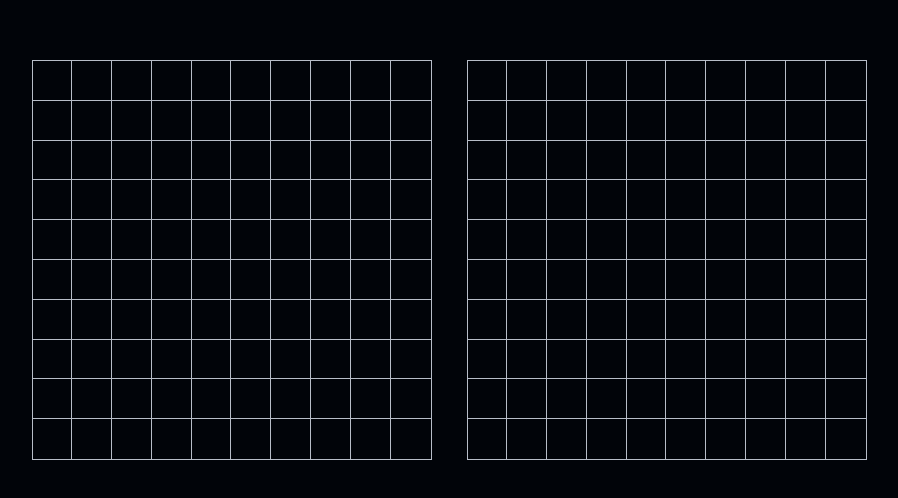
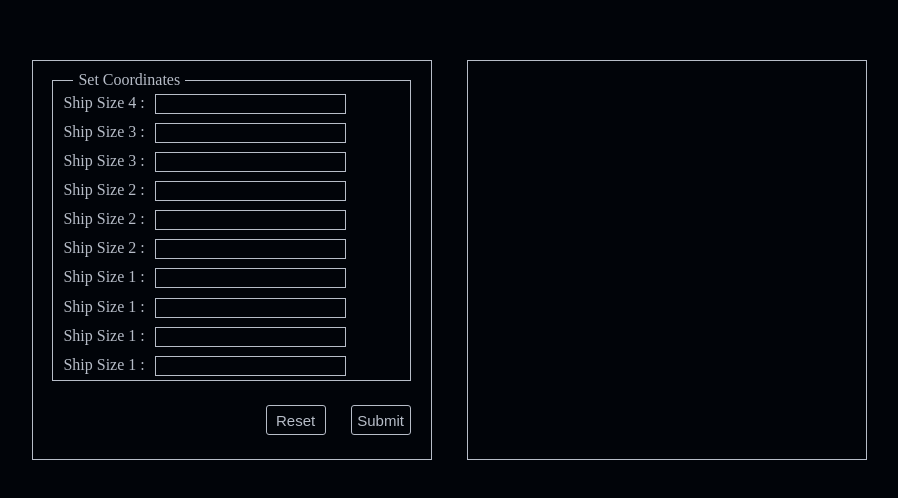
Before and after one commit to DogGotSwag/battleShip, a website built with webpack: page src/template.html in a window 1280 px wide. Shown: the part 140-638 px from the top of the page, without its empty margins (191-1089 px from the left). Built offline with nearby package versions, Linux system fonts and the light colour scheme.

Commit message:
Allow user to input there own coordinates
move player vs computer logic to its own module

this makes index file easier to manage and allows me to later makes
a two player option much easier later on

make makeCoordinateForm() with parameter

function is already set to export and will be used to make a form
to get the coordinates for each ship

make module call makeCoordinateForm() first

now i need to get the coordinates first then make the boards
so for now I'll only make it get the coordinates

replace double quotes with singles

add parameter to makeCoordinateForm()

will be used to make sure the form gets put on the
player board

add form to player board

will be used to get coordinates for the ships

make form take up all the board

create layout & feildset/legend to form

set correct white color on the form

for border and text the color was wrong

make button area & add css for layout

will be used to store buttons, css to make it match the
already existing layout

add inputs form elements into the form

10 for every single one of the ships that need to
be set

add css for form layout and text color

add css styling to form and input elements

makes it look nicer and input default stylings are very ugly

add for/id attributes to form elements

now the labels now link to there corresponding inputs

put correct text on the input labels

now each label has the correct text saying the size of the ship
they use

create reset/submit buttons

style form buttons and set default css

makes the buttons looks nicer and default css makes styling easier

add text to buttons and style

set resetButton to reset type

so it can clear the form when clicked

make inputs required

makes sure all inputs are being used

prevent default submit action of the form

this so the form does not reset the page and i can use the info
on the inputs to set ships

fix: forgot to add class for last input

get all input values when form is submitted

i now i can extract the coordinates from the values

get all coordinates inside of an array

now i can have all the coordinates very neatly organized
inside array so i can set ships

move all get coordinates logic to its own function

makes the code more understandable and easier to apply changes to
logic

adjust playerVsComputer() to array of coordinates

it now uses the array of coordinates to set the ships for the player

call playerVsComputer() with coordinates

user can now set there own coordinates

```diff
--- a/src/domChanger.js
+++ b/src/domChanger.js
@@ -3,10 +3,9 @@ import './domChangerStyles.css';
 function renderPlayersBoards(players = 'player') {
   const boards = document.querySelectorAll(`.${players}`);
 
-  for(let i = 0; i < boards.length; i += 1){
+  for (let i = 0; i < boards.length; i += 1) {
     boards[i].innerHTML = '';
   }
-
 
   for (let i = 0; i < boards.length; i += 1) {
     const current = boards[i];
@@ -29,46 +28,100 @@ function renderPlayersBoards(players = 'player') {
   }
 }
 
-
-function renderBoard(player, grid, missedShots, hitShots){
+function renderBoard(player, grid, missedShots, hitShots) {
   renderPlayersBoards(player);
 
-  for(let i = 0; i < missedShots.length; i += 1){
+  for (let i = 0; i < missedShots.length; i += 1) {
     const shot = missedShots[i];
     const box = document.querySelector(`.${player} .k${shot[0]}${shot[1]}`);
     box.classList.add('missed');
   }
 
-  for(let i = 0; i < hitShots.length; i += 1){
+  for (let i = 0; i < hitShots.length; i += 1) {
     const shot = hitShots[i];
     const ship = grid[shot[0]][shot[1]];
 
     const box = document.querySelector(`.${player} .k${shot[0]}${shot[1]}`);
 
-    if(ship.isSunk()) box.classList.add('sunk');
+    if (ship.isSunk()) box.classList.add('sunk');
 
     box.classList.add('hitShot');
   }
 }
 
-function disablePlay(){
+function disablePlay() {
   const playerBoard = document.querySelector('.computerPlayer');
   playerBoard.classList.add('disabled');
 }
 
-function displayWinner(player){
+function displayWinner(player) {
   const winner = document.querySelector(`.${player}`);
   winner.classList.add('winner');
 }
 
-function displayLoser(player){
+function displayLoser(player) {
   const loser = document.querySelector(`.${player}`);
   loser.classList.add('loser');
 }
 
-function gameOver(winner, loser){
+function gameOver(winner, loser) {
   displayWinner(winner);
   displayLoser(loser);
   disablePlay();
 }
-export { renderPlayersBoards, renderBoard, gameOver };
+
+function makeCoordinateForm(player) {
+  const container = document.querySelector(`.${player}`);
+  const frag = document.createDocumentFragment();
+
+  const form = document.createElement('form');
+  form.classList.add('getCoordinateForm');
+  frag.appendChild(form);
+
+  const fieldSet = document.createElement('fieldset');
+  fieldSet.classList.add('formFieldSet');
+
+  const legend = document.createElement('legend');
+  legend.innerText = 'Set Coordinates';
+  form.appendChild(fieldSet);
+  fieldSet.appendChild(legend);
+
+  const forAttrArray =  ['four', 'three', 'threeTwo', 'two', 'twoTwo', 'twoThree', 'one', 'oneTwo', 'oneThree', 'oneFour'];
+  const labelTexts = [4,3,3,2,2,2,1,1,1,1];
+
+  const ul = document.createElement('ul');
+  for (let i = 0; i < forAttrArray.length; i += 1) {
+    const li = document.createElement('li');
+    const label = document.createElement('label');
+    label.setAttribute('for', forAttrArray[i]);
+    label.innerText = `Ship Size ${labelTexts[i]} :`;
+    const input = document.createElement('input');
+    input.required = true;
+    input.setAttribute('id', forAttrArray[i]);
+
+    li.appendChild(label);
+    li.appendChild(input);
+    ul.appendChild(li);
+  }
+  fieldSet.appendChild(ul);
+
+  const buttonArea = document.createElement('div');
+  buttonArea.classList.add('buttonArea');
+
+  const resetButton = document.createElement('button');
+  resetButton.innerText = 'Reset';
+  resetButton.setAttribute('type','reset');
+
+  const submitButton = document.createElement('button');
+  submitButton.innerText = 'Submit';
+
+  buttonArea.appendChild(resetButton);
+  buttonArea.appendChild(submitButton);
+
+
+  form.appendChild(buttonArea);
+
+  container.appendChild(frag);
+}
+
+export { renderPlayersBoards, renderBoard, gameOver, makeCoordinateForm };
--- a/src/domChangerStyles.css
+++ b/src/domChangerStyles.css
@@ -1,6 +1,9 @@
 
 *{
     box-sizing:border-box;
+    appearance: none;
+    border: none;
+    outline: none;
 }
 .player{
     display: grid;
@@ -67,3 +70,84 @@
 .player.loser{
     border: red 1px solid;
 }
+
+.player:has(.getCoordinateForm){
+    display: grid;
+    grid-template-columns: 1fr;
+    grid-template-rows: 1fr;
+}
+
+.getCoordinateForm{
+    display: grid;
+    grid-template-rows:4fr 1fr;
+    grid-template-columns: 1fr;
+    padding-top: 10px;
+}
+
+.getCoordinateForm .formFieldSet{
+    border: 1px solid var(--grid-color);
+    width: 90%;
+    justify-self: center;
+}
+
+.formFieldSet legend{
+    color: var(--grid-color);
+    margin-left: 20px;
+    padding-left: 5px;
+    padding-right: 5px;
+}
+.buttonArea{
+    width: 90%;
+    justify-self: center;
+}
+
+.formFieldSet li{
+    list-style: none;
+    display: flex;
+    align-items: center;
+}
+
+.formFieldSet li * {
+    height: 20px;
+}
+
+.formFieldSet *{
+    color: var(--grid-color);
+}
+
+.formFieldSet input{
+    border: var(--grid-color) 1px solid;
+    padding: 3px 6px;
+}
+
+.formFieldSet input:active{
+    border: var(--grid-color) 2px solid;
+}
+
+.formFieldSet label {
+    padding-right: 10px;
+    padding-left: 10px;
+}
+
+.formFieldSet ul{
+    height: 100%;
+    display: grid;
+    grid-template-rows: repeat(10,1fr);
+}
+
+.buttonArea{
+  display: flex;
+  justify-content:flex-end;
+  align-items: center;
+  gap: 25px;
+}
+
+.buttonArea button{
+    border-radius: 3px;
+    width: 60px;
+    height: 30px;
+    border: 1px solid var(--grid-color);
+    color: var(--grid-color);
+    font-size:15px;
+    cursor: pointer;
+}
--- a/src/index.js
+++ b/src/index.js
@@ -1,57 +1,3 @@
-import './style.css';
-import Player from './Player';
-import { renderPlayersBoards, renderBoard, gameOver } from './domChanger';
-import computerAttack from './computerAttack';
+import playerVsComputer from './playerVsComputer';
 
-const indexPlayer = new Player();
-
-const realPlayerBoard = indexPlayer.realPlayer.gameBoard;
-const computerPlayerBoard = indexPlayer.computerPlayer.gameBoard;
-
-realPlayerBoard.setShipAt([0, 1], [0, 2], [0, 3]);
-computerPlayerBoard.setShipAt([6, 3], [7, 3], [8, 3], [9, 3]);
-
-renderPlayersBoards();
-
-const boards = document.querySelectorAll('.player');
-
-boards.forEach((board) => {
-  board.addEventListener('click', (e) => {
-    const clicked = e.target;
-    const clickedType = clicked.classList[0];
-    const parent = clicked.parentNode.parentNode.classList[0];
-    if (clickedType === 'coordinate' && parent === 'computerPlayer') {
-      const clickedPosition = clicked.classList[1].slice(1, 3).split('');
-      const hitOrMiss = computerPlayerBoard.receiveAttack(clickedPosition);
-      renderBoard(
-        'computerPlayer',
-        computerPlayerBoard.getGrid(),
-        computerPlayerBoard.getMissedShots(),
-        computerPlayerBoard.getHitShots()
-      );
-      if (computerPlayerBoard.allSunk() === true) {
-        gameOver('realPlayer', 'computerPlayer');
-      }
-
-      if (hitOrMiss === 'Miss') {
-        let continueAttack;
-        do {
-          continueAttack = realPlayerBoard.receiveAttack(
-            computerAttack(realPlayerBoard.availableCoordinates())
-          );
-          renderBoard(
-            'realPlayer',
-            realPlayerBoard.getGrid(),
-            realPlayerBoard.getMissedShots(),
-            realPlayerBoard.getHitShots()
-          );
-
-          if (realPlayerBoard.allSunk() === true) {
-            gameOver('computerPlayer', 'realPlayer');
-            continueAttack = '';
-          }
-        } while (continueAttack === 'Hit');
-      }
-    }
-  });
-});
+playerVsComputer();
--- /dev/null
+++ b/src/playerVsComputer.js
@@ -0,0 +1,109 @@
+import './style.css';
+import Player from './Player';
+import {
+  renderPlayersBoards,
+  renderBoard,
+  gameOver,
+  makeCoordinateForm,
+} from './domChanger';
+import computerAttack from './computerAttack';
+
+function playerVsComputer( allCoordinates) {
+  const indexPlayer = new Player();
+
+  const realPlayerBoard = indexPlayer.realPlayer.gameBoard;
+  const computerPlayerBoard = indexPlayer.computerPlayer.gameBoard;
+
+  for(let i = 0; i < allCoordinates.length; i +=1){
+    realPlayerBoard.setShipAt(...allCoordinates[i]);
+  }
+
+
+  computerPlayerBoard.setShipAt([6, 3], [7, 3], [8, 3], [9, 3]);
+
+  renderPlayersBoards();
+
+  const boards = document.querySelectorAll('.player');
+
+  boards.forEach((board) => {
+    board.addEventListener('click', (e) => {
+      const clicked = e.target;
+      const clickedType = clicked.classList[0];
+      const parent = clicked.parentNode.parentNode.classList[0];
+      if (clickedType === 'coordinate' && parent === 'computerPlayer') {
+        const clickedPosition = clicked.classList[1].slice(1, 3).split('');
+        const hitOrMiss = computerPlayerBoard.receiveAttack(clickedPosition);
+        renderBoard(
+          'computerPlayer',
+          computerPlayerBoard.getGrid(),
+          computerPlayerBoard.getMissedShots(),
+          computerPlayerBoard.getHitShots()
+        );
+        if (computerPlayerBoard.allSunk() === true) {
+          gameOver('realPlayer', 'computerPlayer');
+        }
+
+        if (hitOrMiss === 'Miss') {
+          let continueAttack;
+          do {
+            continueAttack = realPlayerBoard.receiveAttack(
+              computerAttack(realPlayerBoard.availableCoordinates())
+            );
+            renderBoard(
+              'realPlayer',
+              realPlayerBoard.getGrid(),
+              realPlayerBoard.getMissedShots(),
+              realPlayerBoard.getHitShots()
+            );
+
+            if (realPlayerBoard.allSunk() === true) {
+              gameOver('computerPlayer', 'realPlayer');
+              continueAttack = '';
+            }
+          } while (continueAttack === 'Hit');
+        }
+      }
+    });
+  });
+}
+
+function getAllCoordinates(){
+  const classes = [
+    'four',
+    'three',
+    'threeTwo',
+    'two',
+    'twoTwo',
+    'twoThree',
+    'one',
+    'oneTwo',
+    'oneThree',
+    'oneFour',
+  ];
+  const allCoordinates = [];
+  for (let i = 0; i < classes.length; i += 1) {
+    const currInput = document.querySelector(`#${classes[i]}`);
+    const [value] = [currInput.value];
+    const coordinates = value.replaceAll(')', '').replaceAll('(','').split(',');
+    const shipCoordinates = [];
+    for(let j = 0; j < coordinates.length; j += 2){
+      const array = [];
+      array[0] = coordinates[j];
+      array[1] = coordinates[1+j];
+      shipCoordinates.push(array);
+    }
+    allCoordinates.push(shipCoordinates);
+  }
+  return allCoordinates;
+}
+
+export default () => {
+  makeCoordinateForm('player');
+  const form = document.querySelector('.getCoordinateForm');
+
+  form.addEventListener('submit', (e) => {
+    e.preventDefault();
+    const allShipCoordinates = getAllCoordinates();
+    playerVsComputer(allShipCoordinates);
+  });
+};
```
